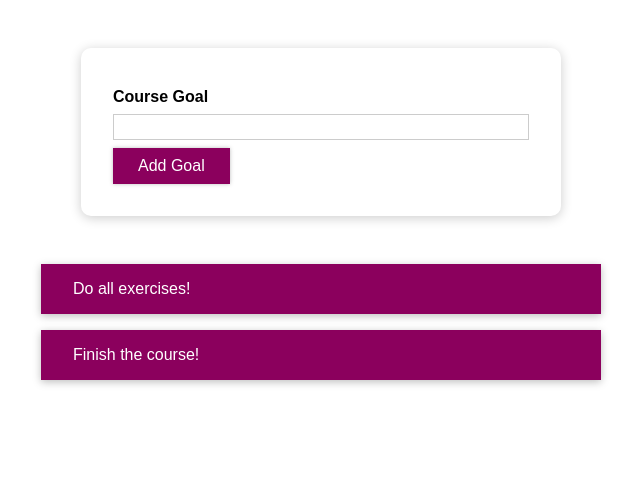
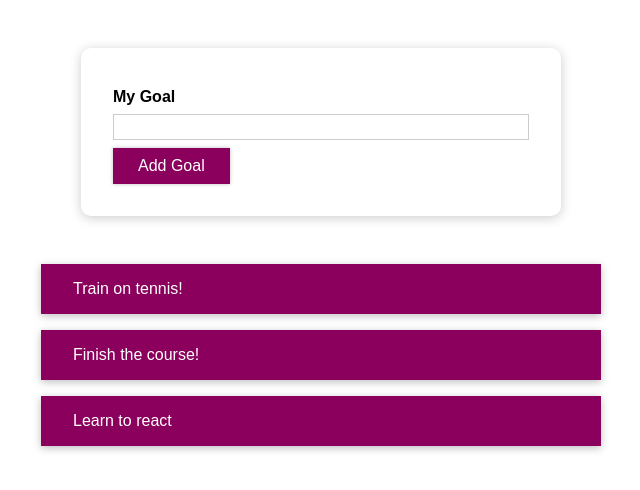
Before and after one commit to bekasturua/My-goal-React-, a React (Create React App) app: page / in a window 1280 px wide. Shown: the top 490 px of the page, without its empty margins (319-959 px from the left). Built offline with nearby package versions, Linux system fonts and the light colour scheme.

Commit message:
add update in project

```diff
--- a/public/index.html
+++ b/public/index.html
@@ -24,7 +24,7 @@
       work correctly both with client-side routing and a non-root public URL.
       Learn how to configure a non-root public URL by running `npm run build`.
     -->
-    <title>React App</title>
+    <title>My Goal</title>
   </head>
   <body>
     <noscript>You need to enable JavaScript to run this app.</noscript>
--- a/src/App.js
+++ b/src/App.js
@@ -6,8 +6,9 @@ import "./App.css";
 
 const App = () => {
   const [courseGoals, setCourseGoals] = useState([
-    { text: "Do all exercises!", id: "g1" },
+    { text: "Train on tennis!", id: "g1" },
     { text: "Finish the course!", id: "g2" },
+    { text: "Learn to react", id: "g3" },
   ]);
 
   const addGoalHandler = (enteredText) => {
--- a/src/components/CourseGoals/CourseInput/CourseInput.js
+++ b/src/components/CourseGoals/CourseInput/CourseInput.js
@@ -59,7 +59,7 @@ const CourseInput = (props) => {
       <div
         className={`${styles["form-control"]} ${!isValid && styles.invalid}`}
       >
-        <label>Course Goal</label>
+        <label>My Goal</label>
         <input type="text" onChange={goalInputChangeHandler} />
       </div>
       <Button type="submit">Add Goal</Button>
```
Also changed, not shown: MY-GOAL.png (added).
